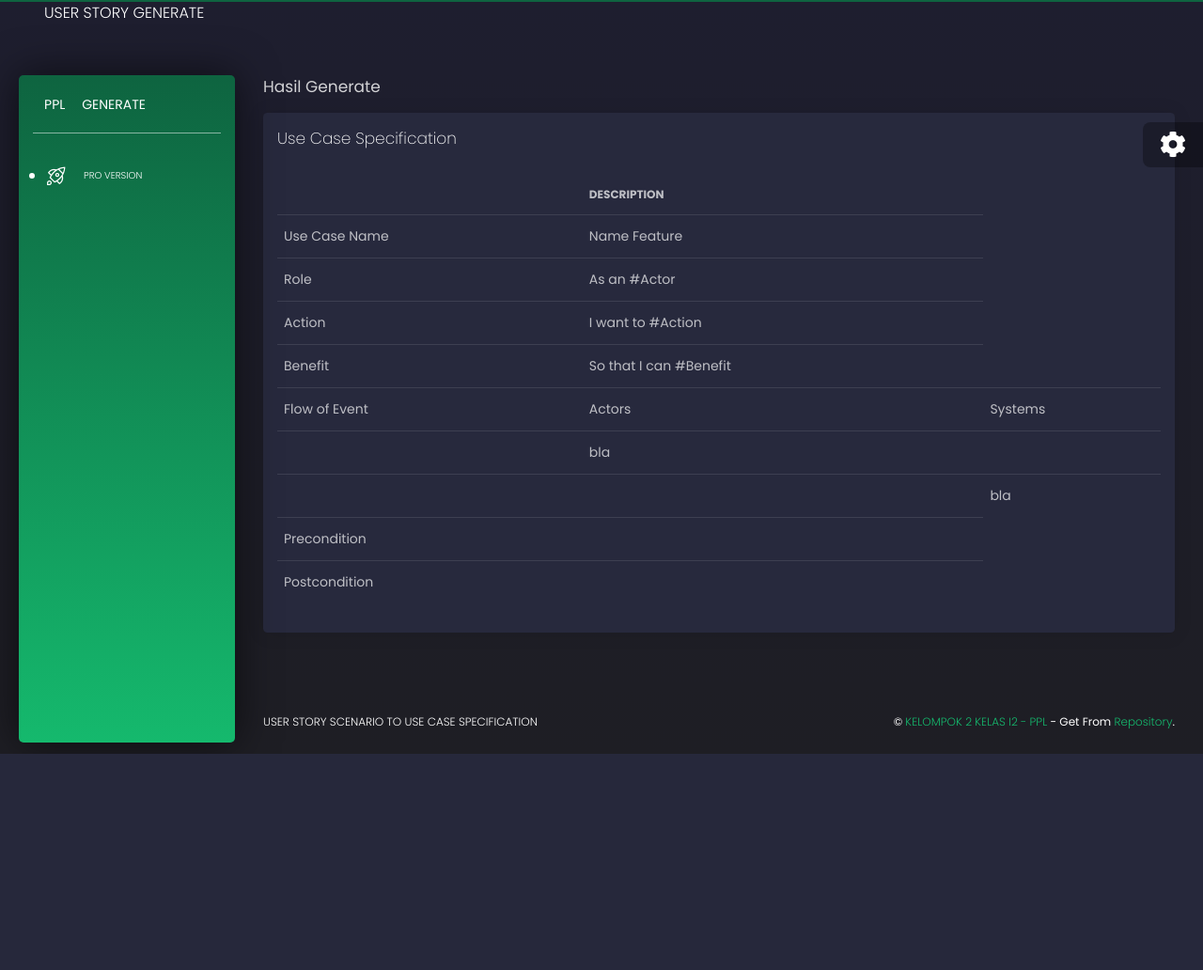
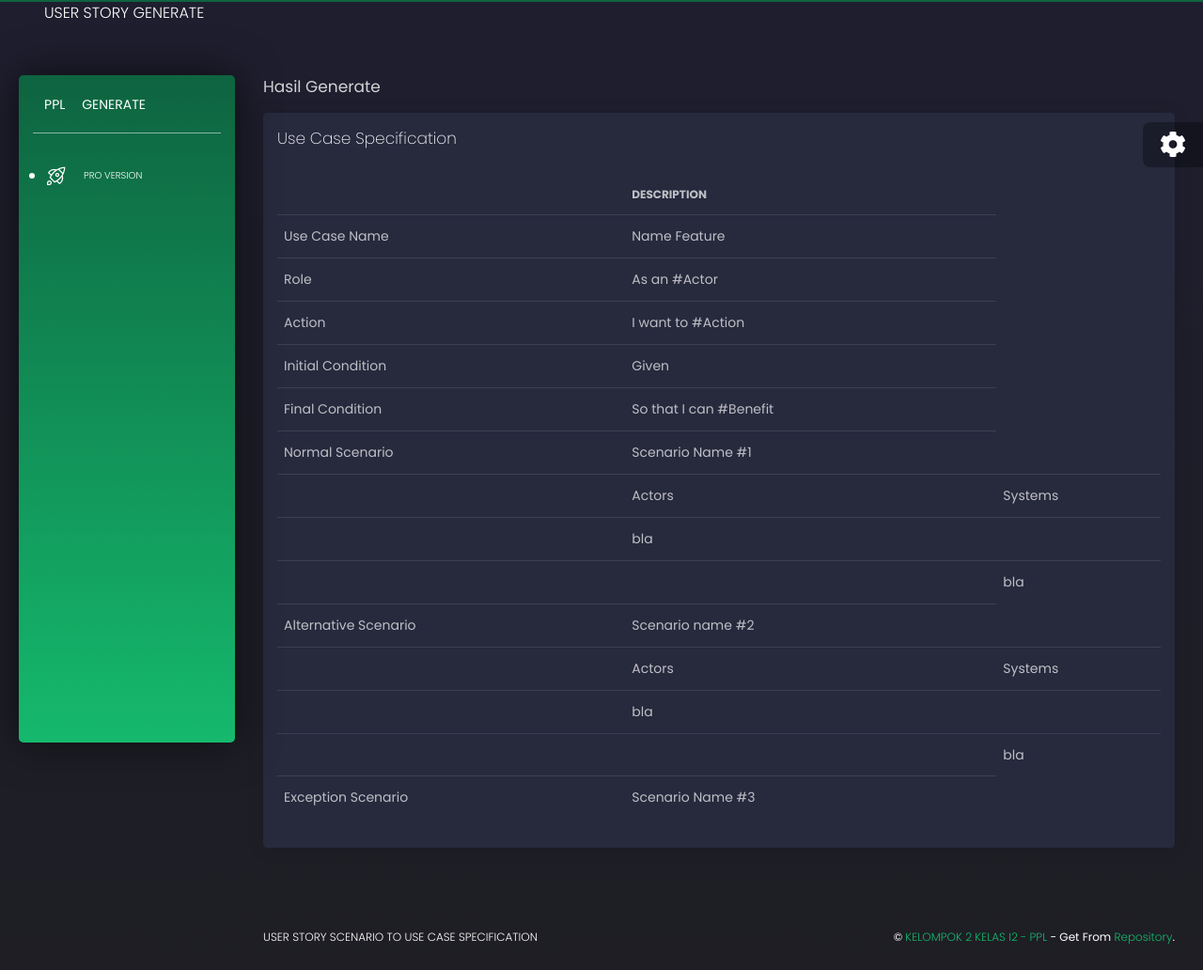
Before and after one commit to AgileRE-2021/UserStoryScenToUseCaseSpec, a Django app: template UserStoryScenario/core/templates/hasil_generate.html in a window 1280 px wide. Shown: the whole page at 94% size. Before the commit the page ends 802 px from the top, so only its background shows below. Run offline with Django 3.2, Linux system fonts and the light colour scheme; the template is opened without the code that fills it, so the values that code supplies are empty; some libraries are stand-ins or nearby versions.

Commit message:
generate

```diff
--- a/UserStoryScenario/core/templates/hasil_generate.html
+++ b/UserStoryScenario/core/templates/hasil_generate.html
@@ -38,11 +38,19 @@ from django.contrib.auth.forms import UserCreationForm
                   <td > I want to #Action </td>
                 </tr>
                 <tr>
-                  <td>Benefit</td>
+                  <td>Initial Condition</td>
+                  <td > Given </td>
+                </tr>
+                <tr>
+                  <td>Final Condition</td>
                   <td > So that I can #Benefit </td>
                 </tr>
                 <tr>
-                  <td>Flow of Event</td>
+                  <td>Normal Scenario</td>
+                  <td > Scenario Name #1 </td>
+                </tr>
+                <tr>
+                  <td></td>
                   <td > Actors </td>
                   <td > Systems </td>
                 </tr>
@@ -57,12 +65,27 @@ from django.contrib.auth.forms import UserCreationForm
                   <td >bla</td>
                 </tr>
                 <tr>
-                  <td>Precondition</td>
-                  <td></td>
+                  <td>Alternative Scenario</td>
+                  <td>Scenario name #2</td>
                 </tr>
                 <tr>
-                  <td>Postcondition</td>
                   <td></td>
+                  <td > Actors </td>
+                  <td > Systems </td>
+                </tr>
+                <tr>
+                  <td></td>
+                  <td > bla </td>
+                  <td ></td>
+                </tr>
+                <tr>
+                  <td></td>
+                  <td ></td>
+                  <td >bla</td>
+                </tr>
+                <tr>
+                  <td>Exception Scenario</td>
+                  <td>Scenario Name #3</td>
                 </tr>
             </tbody>
         </table>
```
